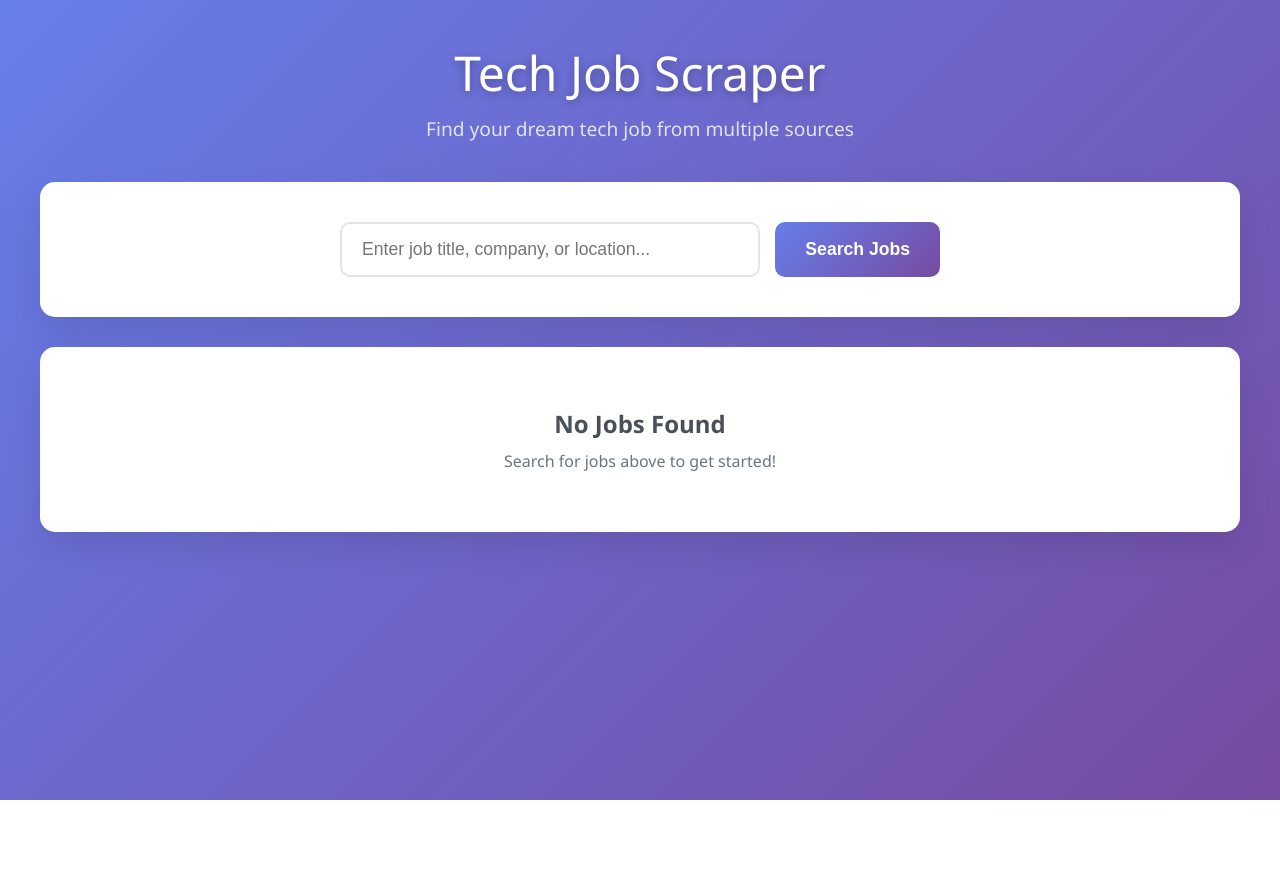
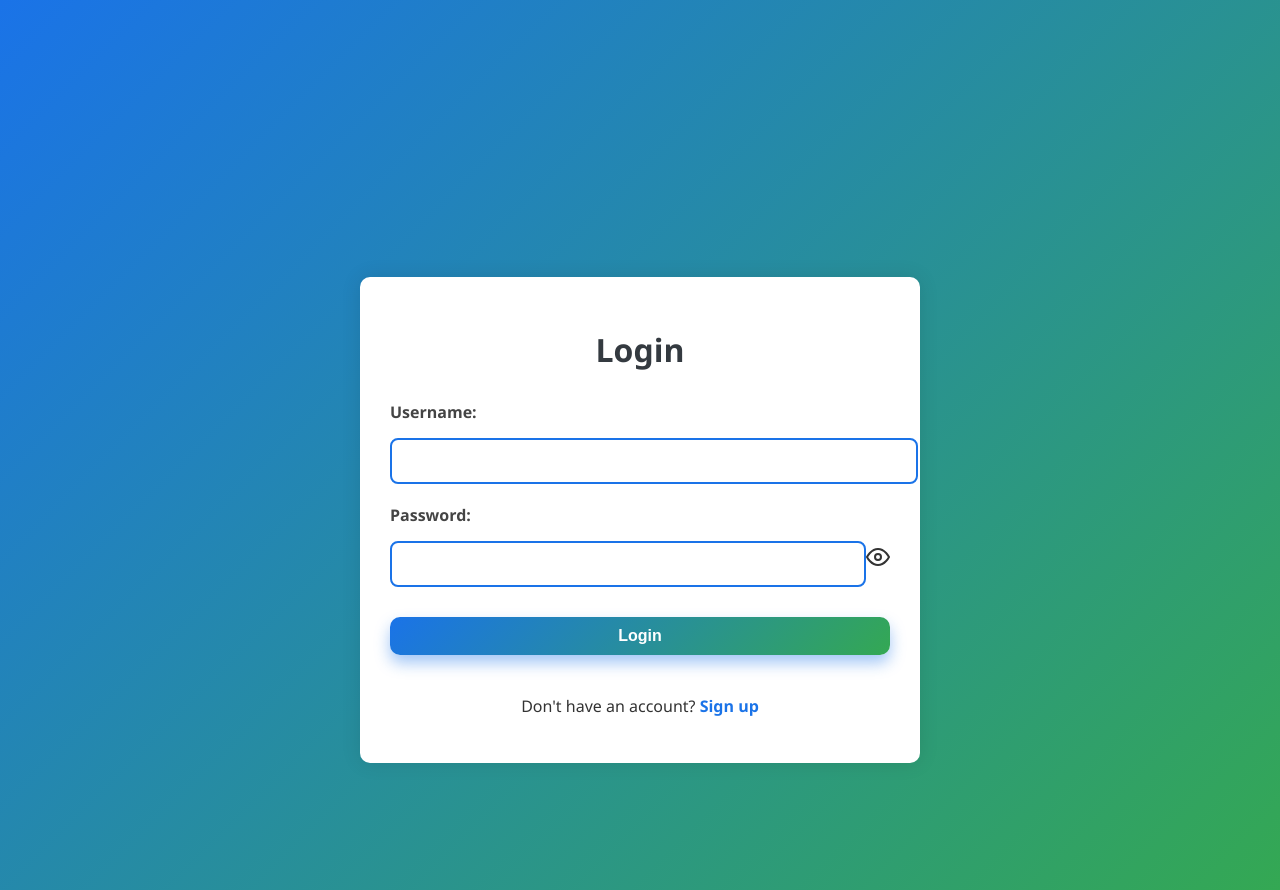
Before and after one commit to Murali-KrishnaM/tech-job-scraper, a Flask app: page / in a window 1280 px wide. Before the commit the page ends 800 px from the top, so only its background shows below. Run offline with Flask 3, Linux system fonts and the light colour scheme; parts of the project's set-up code (start-up, migrations or seed data) failed here and were passed over.

Commit message:
fixed linking bugs

```diff
--- a/app.py
+++ b/app.py
@@ -1,4 +1,4 @@
-from flask import Flask, render_template, request
+from flask import Flask, render_template, request, redirect, url_for
 from config import Config
 from models import db, Job
 from scraper import scrape_jobs
@@ -12,8 +12,19 @@ db.init_app(app)
 with app.app_context():
     db.create_all()
 
-@app.route('/', methods=['GET', 'POST'])
-def index():
+# Login page route
+@app.route('/')
+def login():
+    return render_template('index.html')  # Changed from login.html to index.html
+
+# Signup page route
+@app.route('/signup')
+def signup():
+    return render_template('signup.html')
+
+# Scraper page route (main application)
+@app.route('/scraper', methods=['GET', 'POST'])
+def scraper():
     jobs = []
     search_query = ""
 
@@ -66,7 +77,17 @@ def index():
         print(f"Error: {e}")
         jobs = []
 
-    return render_template('index.html', jobs=jobs, search_query=search_query)
+    return render_template('scraper.html', jobs=jobs, search_query=search_query)
+
+# Simple route to handle login button click
+@app.route('/login-submit', methods=['POST'])
+def login_submit():
+    return redirect(url_for('scraper'))
+
+# Simple route to handle signup button click
+@app.route('/signup-submit', methods=['POST'])
+def signup_submit():
+    return redirect(url_for('login'))
 
 if __name__ == '__main__':
     app.run(debug=True)
--- /dev/null
+++ b/static/styles.css
@@ -0,0 +1,150 @@
+/* Body Background */
+body {
+    font-family: Arial, sans-serif;
+    background: linear-gradient(135deg, #1a73e8, #34a853);
+    margin: 0;
+    padding: 20px;
+    display: flex;
+    justify-content: center;
+    align-items: center;
+    min-height: 100vh;
+    color: #333;
+}
+
+/* Container Styling */
+.container {
+    max-width: 800px;
+    background-color: rgba(255, 255, 255, 0.9);
+    padding: 40px;
+    border-radius: 15px;
+    box-shadow: 0px 10px 20px rgba(0, 0, 0, 0.2);
+    text-align: center;
+    width: 100%;
+    transition: transform 0.3s ease;
+}
+
+.container:hover {
+    transform: scale(1.02);
+}
+
+/* Headings */
+h1 {
+    text-align: center;
+    color: #333;
+    margin-bottom: 20px;
+}
+
+/* Form Styling */
+form {
+    margin: 20px 0;
+}
+
+label {
+    display: block;
+    margin: 15px 0 5px;
+    font-weight: bold;
+    color: #444;
+    text-align: left;
+}
+
+input, select, button {
+    width: 100%;
+    padding: 12px;
+    margin-top: 10px;
+    font-size: 16px;
+    border: 2px solid #1a73e8;
+    border-radius: 8px;
+    transition: border-color 0.3s, box-shadow 0.3s;
+}
+
+input:focus, select:focus {
+    border-color: #34a853;
+    box-shadow: 0 0 10px rgba(52, 168, 83, 0.4);
+    outline: none;
+}
+
+/* Button Styling */
+button {
+    background: linear-gradient(135deg, #1a73e8, #34a853);
+    color: white;
+    border: none;
+    border-radius: 10px;
+    cursor: pointer;
+    font-size: 1em;
+    font-weight: bold;
+    transition: background 0.3s, transform 0.2s;
+    box-shadow: 0px 8px 15px rgba(26, 115, 232, 0.4);
+}
+
+button:hover {
+    background: linear-gradient(135deg, #34a853, #1a73e8);
+    transform: translateY(-3px);
+}
+
+button:active {
+    transform: translateY(1px);
+    background: linear-gradient(135deg, #0c5cb5, #1e964b);
+}
+
+/* Back Link Styling */
+a {
+    display: inline-block;
+    margin-top: 20px;
+    color: #1a73e8;
+    text-decoration: none;
+    font-weight: bold;
+}
+
+a:hover {
+    color: #34a853;
+    text-decoration: underline;
+}
+
+.input-group {
+    display: flex;
+    align-items: center;
+  }
+
+
+
+
+
+  .input-group-text img {
+    width: 24px;
+    height: 24px;
+    transition: opacity 0.2s ease-in-out;
+  }
+
+  .input-group-text img:hover {
+    opacity: 0.7; /* Slight transparency effect on hover */
+  }
+
+     /* Fix navbar at the top */
+     .navbar {
+        position: fixed;
+        top: 0;
+        width: 100%;
+        z-index: 1000; /* Ensure it stays above other content */
+      }
+
+      /* Prevent content from being hidden under navbar */
+      body {
+        padding-top: 70px; /* Adjust based on navbar height */
+        background-color: #f8f9fa; /* Light grey background */
+      }
+
+      /* Center form and ensure scrollable page */
+      .form-container {
+        max-width: 600px;
+        margin: auto;
+        background: white;
+        padding: 30px;
+        border-radius: 10px;
+        box-shadow: 0 0 10px rgba(0, 0, 0, 0.1);
+      }
+
+      /* Auto-hide messages */
+      .alert {
+        display: none;
+        margin-top: 10px;
+      }
--- a/templates/index.html
+++ b/templates/index.html
@@ -3,284 +3,97 @@
 <head>
     <meta charset="UTF-8">
     <meta name="viewport" content="width=device-width, initial-scale=1.0">
-    <title>Tech Job Scraper</title>
+    <title>Login Page</title>
+    <link rel="stylesheet" href="../static/styles.css">
     <style>
-        * {
-            margin: 0;
-            padding: 0;
-            box-sizing: border-box;
+        body {
+            background-color: #f8f9fa;
+            font-family: 'Segoe UI', Tahoma, Geneva, Verdana, sans-serif;
         }
-
-        body {
-            font-family: 'Segoe UI', Tahoma, Geneva, Verdana, sans-serif;
-            background: linear-gradient(135deg, #667eea 0%, #764ba2 100%);
-            min-height: 100vh;
-            padding: 40px 20px;
+        .container {
+            max-width: 500px;
+            margin-top: 100px;
+            padding: 30px;
+            background-color: white;
+            border-radius: 10px;
+            box-shadow: 0 0 20px rgba(0, 0, 0, 0.1);
         }
-
-        .container {
-            max-width: 1200px;
-            margin: 0 auto;
+        h1 {
+            text-align: center;
+            margin-bottom: 30px;
+            color: #343a40;
         }
-
-        .header {
+        .form-group {
+            margin-bottom: 20px;
+        }
+        .btn-primary {
+            width: 100%;
+            padding: 10px;
+            margin-top: 10px;
+        }
+        .error-message {
+            display: none;
             text-align: center;
-            margin-bottom: 40px;
+            padding: 10px;
+            border-radius: 5px;
+            margin-bottom: 15px;
         }
-
-        .header h1 {
-            color: white;
-            font-size: 3rem;
-            font-weight: 300;
-            margin-bottom: 10px;
-            text-shadow: 0 2px 10px rgba(0,0,0,0.3);
+        .input-group-text {
+            cursor: pointer;
         }
-
-        .header p {
-            color: rgba(255,255,255,0.8);
-            font-size: 1.2rem;
-        }
-
-        .search-section {
-            background: white;
-            padding: 40px;
-            border-radius: 15px;
-            box-shadow: 0 15px 35px rgba(0,0,0,0.1);
-            margin-bottom: 30px;
+        p {
             text-align: center;
-        }
-
-        .search-form {
-            display: flex;
-            gap: 15px;
-            max-width: 600px;
-            margin: 0 auto;
-        }
-
-        .search-input {
-            flex: 1;
-            padding: 15px 20px;
-            border: 2px solid #e1e5e9;
-            border-radius: 10px;
-            font-size: 1.1rem;
-            transition: all 0.3s ease;
-        }
-
-        .search-input:focus {
-            outline: none;
-            border-color: #667eea;
-            box-shadow: 0 0 0 3px rgba(102, 126, 234, 0.1);
-        }
-
-        .search-btn {
-            padding: 15px 30px;
-            background: linear-gradient(135deg, #667eea, #764ba2);
-            color: white;
-            border: none;
-            border-radius: 10px;
-            font-size: 1.1rem;
-            font-weight: 600;
-            cursor: pointer;
-            transition: all 0.3s ease;
-        }
-
-        .search-btn:hover {
-            transform: translateY(-2px);
-            box-shadow: 0 7px 20px rgba(102, 126, 234, 0.4);
-        }
-
-        .results-section {
-            background: white;
-            border-radius: 15px;
-            box-shadow: 0 15px 35px rgba(0,0,0,0.1);
-            overflow: hidden;
-        }
-
-        .results-header {
-            padding: 25px 30px;
-            background: #f8f9fa;
-            border-bottom: 1px solid #e9ecef;
-        }
-
-        .results-count {
-            font-size: 1.1rem;
-            color: #495057;
-            font-weight: 500;
-        }
-
-        .jobs-table {
-            width: 100%;
-            border-collapse: collapse;
-        }
-
-        .jobs-table th {
-            background: #f1f3f4;
-            padding: 15px 20px;
-            text-align: left;
-            font-weight: 600;
-            color: #495057;
-            border-bottom: 2px solid #dee2e6;
-        }
-
-        .jobs-table td {
-            padding: 20px;
-            border-bottom: 1px solid #e9ecef;
-            vertical-align: top;
-        }
-
-        .jobs-table tr:hover {
-            background: #f8f9fa;
-        }
-
-        .job-title {
-            font-weight: 600;
-            color: #212529;
-            font-size: 1.1rem;
-            margin-bottom: 5px;
-        }
-
-        .job-company {
-            color: #495057;
-            font-weight: 500;
-        }
-
-        .job-location {
-            color: #6c757d;
-        }
-
-        .job-salary {
-            color: #28a745;
-            font-weight: 600;
-        }
-
-        .job-link {
-            color: #667eea;
-            text-decoration: none;
-            font-weight: 500;
-            padding: 8px 16px;
-            border: 2px solid #667eea;
-            border-radius: 6px;
-            transition: all 0.3s ease;
-            display: inline-block;
-        }
-
-        .job-link:hover {
-            background: #667eea;
-            color: white;
-            text-decoration: none;
-        }
-
-        .no-jobs {
-            text-align: center;
-            padding: 60px 40px;
-            color: #6c757d;
-        }
-
-        .no-jobs h3 {
-            font-size: 1.5rem;
-            margin-bottom: 10px;
-            color: #495057;
-        }
-
-        .search-query {
-            color: #667eea;
-            font-weight: 600;
-        }
-
-        @media (max-width: 768px) {
-            .search-form {
-                flex-direction: column;
-            }
-
-            .jobs-table {
-                display: block;
-                overflow-x: auto;
-            }
-
-            .header h1 {
-                font-size: 2.2rem;
-            }
+            margin-top: 20px;
         }
     </style>
 </head>
 <body>
     <div class="container">
-        <div class="header">
-            <h1>Tech Job Scraper</h1>
-            <p>Find your dream tech job from multiple sources</p>
-        </div>
+        <h1>Login</h1>
 
-        <div class="search-section">
-            <form method="POST" class="search-form">
-                <input
-                    type="text"
-                    name="query"
-                    placeholder="Enter job title, company, or location..."
-                    class="search-input"
-                    value="{{ search_query }}"
-                    required
-                >
-                <button type="submit" class="search-btn">Search Jobs</button>
-            </form>
-        </div>
+        <!-- Added form tag back with proper action -->
+        <form method="POST" action="{{ url_for('login_submit') }}">
+            <div class="form-group">
+                <label for="username">Username:</label>
+                <input type="text" class="form-control" id="username" name="username">
+            </div>
 
-        <div class="results-section">
-            {% if jobs %}
-                <div class="results-header">
-                    <div class="results-count">
-                        {% if search_query %}
-                            Found {{ jobs|length }} jobs for "<span class="search-query">{{ search_query }}</span>"
-                        {% else %}
-                            Showing all {{ jobs|length }} jobs
-                        {% endif %}
-                    </div>
+            <div id="error-message" class="alert alert-danger error-message"></div>
+
+            <div class="form-group">
+                <label for="password">Password:</label>
+                <div class="input-group">
+                    <input type="password" class="form-control" id="password" name="password">
+                    <span class="input-group-text">
+                        <svg id="togglePassword" width="24" height="24" viewBox="0 0 24 24" fill="none" stroke="currentColor" stroke-width="2" stroke-linecap="round" stroke-linejoin="round">
+                            <path d="M1 12s4-8 11-8 11 8 11 8-4 8-11 8-11-8-11-8z"></path>
+                            <circle cx="12" cy="12" r="3"></circle>
+                        </svg>
+                    </span>
                 </div>
+            </div>
 
-                <table class="jobs-table">
-                    <thead>
-                        <tr>
-                            <th>Job Title</th>
-                            <th>Company</th>
-                            <th>Location</th>
-                            <th>Salary</th>
-                            <th>Action</th>
-                        </tr>
-                    </thead>
-                    <tbody>
-                        {% for job in jobs %}
-                        <tr>
-                            <td>
-                                <div class="job-title">{{ job.title }}</div>
-                            </td>
-                            <td>
-                                <div class="job-company">{{ job.company }}</div>
-                            </td>
-                            <td>
-                                <div class="job-location">{{ job.location }}</div>
-                            </td>
-                            <td>
-                                <div class="job-salary">{{ job.salary }}</div>
-                            </td>
-                            <td>
-                                <a href="{{ job.url }}" target="_blank" class="job-link">Apply</a>
-                            </td>
-                        </tr>
-                        {% endfor %}
-                    </tbody>
-                </table>
-            {% else %}
-                <div class="no-jobs">
-                    <h3>No Jobs Found</h3>
-                    <p>
-                        {% if search_query %}
-                            No jobs found for "{{ search_query }}". Try a different search term.
-                        {% else %}
-                            Search for jobs above to get started!
-                        {% endif %}
-                    </p>
-                </div>
-            {% endif %}
-        </div>
+            <button type="submit" class="btn btn-primary">Login</button>
+        </form>
+
+        <p>Don't have an account? <a href="{{ url_for('signup') }}">Sign up</a></p>
     </div>
+
+    <script src="https://cdn.jsdelivr.net/npm/bootstrap@5.1.3/dist/js/bootstrap.bundle.min.js"></script>
+    <script>
+        // Toggle password visibility
+        document.getElementById("togglePassword").addEventListener("click", function () {
+            const passwordField = document.getElementById("password");
+            const icon = document.getElementById("togglePassword");
+
+            if (passwordField.type === "password") {
+                passwordField.type = "text";
+                icon.innerHTML = '<path d="M17.94 17.94A10.07 10.07 0 0 1 12 20c-7 0-11-8-11-8a18.45 18.45 0 0 1 5.06-5.94M9.9 4.24A9.12 9.12 0 0 1 12 4c7 0 11 8 11 8a18.5 18.5 0 0 1-2.16 3.19m-6.72-1.07a3 3 0 1 1-4.24-4.24"></path><line x1="1" y1="1" x2="23" y2="23"></line>';
+            } else {
+                passwordField.type = "password";
+                icon.innerHTML = '<path d="M1 12s4-8 11-8 11 8 11 8-4 8-11 8-11-8-11-8z"></path><circle cx="12" cy="12" r="3"></circle>';
+            }
+        });
+    </script>
 </body>
 </html>
```
Also changed, not shown: static/scraper.css (line endings or trailing spaces).
